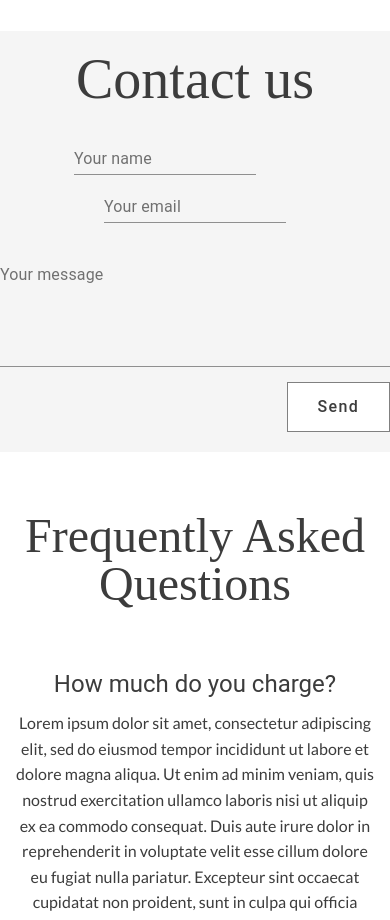
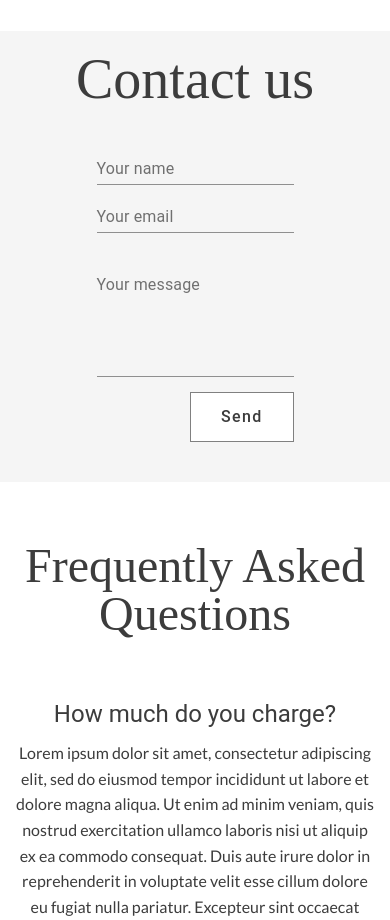
Before and after one commit to korneliafrankiewicz/interior-design, a React (Create React App) app: page / in a window 390 px wide. Shown: the part 6780-7700 px from the top of the page. Built offline with nearby package versions, Linux system fonts and the light colour scheme; a web font is replaced by a local one.

Commit message:
contact form validation and cleanup

```diff
--- a/package.json
+++ b/package.json
@@ -8,6 +8,7 @@
     "@fortawesome/react-fontawesome": "^0.1.14",
     "@material-ui/core": "^4.11.4",
     "@material-ui/icons": "^4.11.2",
+    "@material-ui/lab": "^4.0.0-alpha.58",
     "@testing-library/jest-dom": "^5.11.4",
     "@testing-library/react": "^11.1.0",
     "@testing-library/user-event": "^12.1.10",
--- a/src/App.js
+++ b/src/App.js
@@ -7,7 +7,6 @@ import Contact from './components/Contact';
 import FAQComponent from './components/FAQComponent';
 import Footer from './components/Footer';
 import {ThemeProvider} from "@material-ui/core/styles";
-import { Container } from '@material-ui/core';
 import {theme} from "./theme"
 
 function App() {
--- a/src/components/AboutUs.js
+++ b/src/components/AboutUs.js
@@ -47,6 +47,7 @@ const useStyles = makeStyles((theme) => ({
         height: "750px",
         [theme.breakpoints.up('md')] : {
             width: "50%",
+            backgroundSize: "cover",
          },
 
     }
--- a/src/components/ContactForm.js
+++ b/src/components/ContactForm.js
@@ -1,14 +1,31 @@
 import React, {useState, useEffect} from 'react';
 import { makeStyles } from '@material-ui/core/styles';
 import { Button, TextField} from "@material-ui/core";
+import Alert from '@material-ui/lab/Alert';
 
 
 const useStyles = makeStyles((theme) => ({
-    input: {
-        marginRight: "60px",
+    form: {
+      margin: "10px",
+      [theme.breakpoints.up('sm')] : {
+        margin: "0"
+     },
+    },
+    inputs: {
+      display: "flex",
+      flexDirection: "column",
+      [theme.breakpoints.up('sm')] : {
+        flexDirection: "row",
+     },
+    },
+    inputName: {
+        marginRight: "0",
+        [theme.breakpoints.up('sm')] : {
+          marginRight: "60px",
+       },
       },
       message: {
-        marginTop: "20px"
+        marginTop: "20px",
       },
       submitButtonWrapper: {
         display: "flex",
@@ -28,13 +45,100 @@ const useStyles = makeStyles((theme) => ({
         fontSize: "1em",
     },
 
+    alerts: {
+      marginTop: "10px",
+    }
+
     }
     ))
 
 const ContactForm = () => {
     const classes = useStyles();
+
+    const [name, setName] = useState("");
+    const [email, setEmail] = useState("");
+    const [message, setMessage] = useState("");
+
+    const [unValidName,setUnValidName]=useState(false);
+    const [unValidEmail,setUnValidEmail]=useState(false);
+    const [unValidMess,setUnValidMess]=useState(false);
+    const [success,setSuccess]=useState(false);
+
+    const handleChangeName = (e) => {
+      setName(e.target.value)
+    };
+    const handleChangeEmail = (e) => {
+      setEmail(e.target.value)
+    };
+    const handleChangeMessage = (e) => {
+      setMessage(e.target.value)
+    };
+
+
+    useEffect(() => {
+      setName("");
+      setEmail("");
+      setMessage("")
+    }, [success]);
+
+    const onSubmit = (event) => {
+
+      event.preventDefault()
+      setUnValidName(false);
+      setUnValidEmail(false);
+      setUnValidMess(false);
+
+      let inquiry = {
+        name : "",
+        email : "",
+        message: "",
+      };
+
+
+      function validateEmail(email) {
+        const re = /^(([^<>()[\]\\.,;:\s@"]+(\.[^<>()[\]\\.,;:\s@"]+)*)|(".+"))@((\[[0-9]{1,3}\.[0-9]{1,3}\.[0-9]{1,3}\.[0-9]{1,3}\])|(([a-zA-Z\-0-9]+\.)+[a-zA-Z]{2,}))$/;
+        return re.test(String(email).toLowerCase()) && email.length > 0;
+
+    }
+
+
+    function validateName(name) {
+      return (!(name.indexOf(' ') >= 0)) && name.length > 0;
+  }
+
+      function validateMessage(message) {
+        return message.length >= 10;
+      }
+
+if(validateName(name)){
+  inquiry.name=name
+} else {
+  setUnValidName(true)
+  setSuccess(false)
+}
+
+if(validateEmail(email)){
+  inquiry.email=email
+} else {
+  setUnValidEmail(true)
+  setSuccess(false)
+}
+if(validateMessage(message)){
+  inquiry.message=message
+} else {
+  setUnValidMess(true)
+  setSuccess(false)
+}
+
+if(validateEmail(email) && validateName(name) && validateMessage(message)){
+  setSuccess(true);
+}
+
+
+    }
+
     return (
-        <form className={classes.form} noValidate autoComplete="off" >
+        <form className={classes.form} noValidate autoComplete="off" onSubmit={onSubmit}>
                 <div>
                   <div className={classes.inputs}>
                   <TextField
@@ -43,9 +147,9 @@ const ContactForm = () => {
                     label="Your name"
                     placeholder="Your name"
                     multiline
-                    className={classes.input}
-                    // value={name}
-                    // onChange={handleChangeName}
+                    className={classes.inputName}
+                    value={name}
+                    onChange={handleChangeName}
                   />
 
                   <TextField
@@ -54,8 +158,8 @@ const ContactForm = () => {
                     label="Your email"
                     placeholder="Your email"
                     multiline
-                    // value={email}
-                    // onChange={handleChangeEmail}
+                    value={email}
+                    onChange={handleChangeEmail}
 
                   />
                   </div>
@@ -67,8 +171,8 @@ const ContactForm = () => {
                     multiline
                     rows={5}
                     fullWidth
-                    // value={message}
-                    // onChange={handleChangeMessage}
+                    value={message}
+                    onChange={handleChangeMessage}
                   />
                   </div>
 
@@ -76,6 +180,14 @@ const ContactForm = () => {
                   <Button className={classes.submitButton} type="submit" variant="contained">Send</Button>
                   </div>
 
+              <div className={classes.alerts}>
+                      {unValidName && <Alert className={classes.alertMessage} severity="error">Name should be one word</Alert>}
+                      {unValidEmail && <Alert className={classes.alertMessage} severity="error">Email is incorrect</Alert>}
+                      {unValidMess && <Alert className={classes.alertMessage} severity="error">Message is to short</Alert>}
+                      { success && <Alert className={classes.alertMessage} severity="success">Your message is sent!</Alert>}
+
+                </div>
+
                 </div>
           </form>
      );
```
Also changed, not shown: 2 other files (tests, documents, lock files or other folders).
